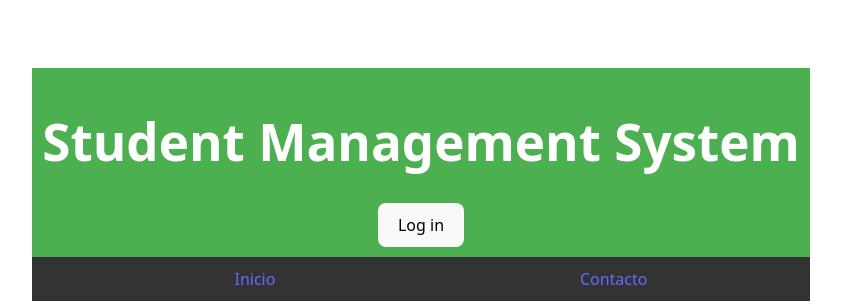
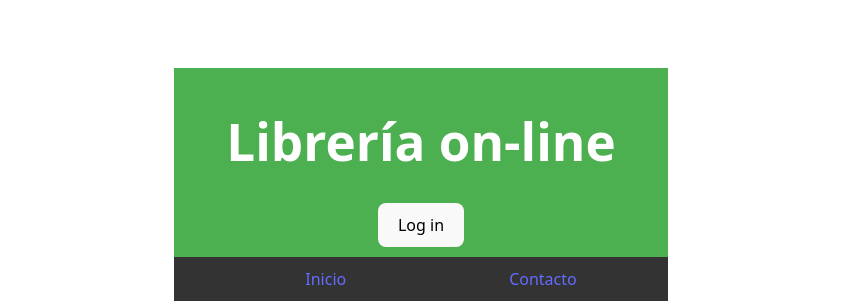
Before and after one commit to alezekone/react-2025c2-tp-final, a React (Vite) app: page / in a window 1280 px wide. Shown: the top 307 px of the page, without its empty margins (219-1060 px from the left). Built offline with nearby package versions, Linux system fonts and the light colour scheme; no server answers.

Commit message:
Saco estilos inline de Header y Footer. Pasan a css modules.

```diff
--- a/src/components/Footer.jsx
+++ b/src/components/Footer.jsx
@@ -1,7 +1,12 @@
+import styles from "./Footer.module.css"
+
 const Footer = () => {
+
+
+  // <footer style={{ backgroundColor: "#d43030ff", padding: "10px",
+                     //textAlign: "center", marginTop: "20px" }}>
   return (
-    <footer style={{ backgroundColor: "#d43030ff", padding: "10px",
-                     textAlign: "center", marginTop: "20px" }}>
+    <footer className={styles.estiloGeneral}>
       <p>&copy; 2025 EzeDevelopment. All rights reserved.</p>
     </footer>
   );
--- /dev/null
+++ b/src/components/Footer.module.css
@@ -0,0 +1,6 @@
+.estiloGeneral {
+    background-color: #d43030ff;
+    padding: 10px;
+    text-align: center;
+    margin-top: 20px
+}
--- a/src/components/Header.jsx
+++ b/src/components/Header.jsx
@@ -7,6 +7,7 @@
 import { Link, Navigate } from 'react-router-dom';
 import { useAuthContext } from '../context/AuthContext.jsx';
 import Login from '../pages/Login';
+import styles from "./Header.module.css";
 
 const Header = () => {
 
@@ -15,9 +16,9 @@ const Header = () => {
 
 
   return (
-    <header style={{ backgroundColor: "#4CAF50", padding: "10px",
-                     textAlign: "center", color: "white" }}>
-      <h1>Student Management System</h1>
+
+    <header className={styles.estiloGeneral}>
+      <h1>Librería on-line</h1>
       <div>
         {
           estaLogueado ?
--- /dev/null
+++ b/src/components/Header.module.css
@@ -0,0 +1,6 @@
+.estiloGeneral {
+    background-color: #4CAF50;
+    padding: 10px;
+    text-align: center;
+    color: white;
+}
```
